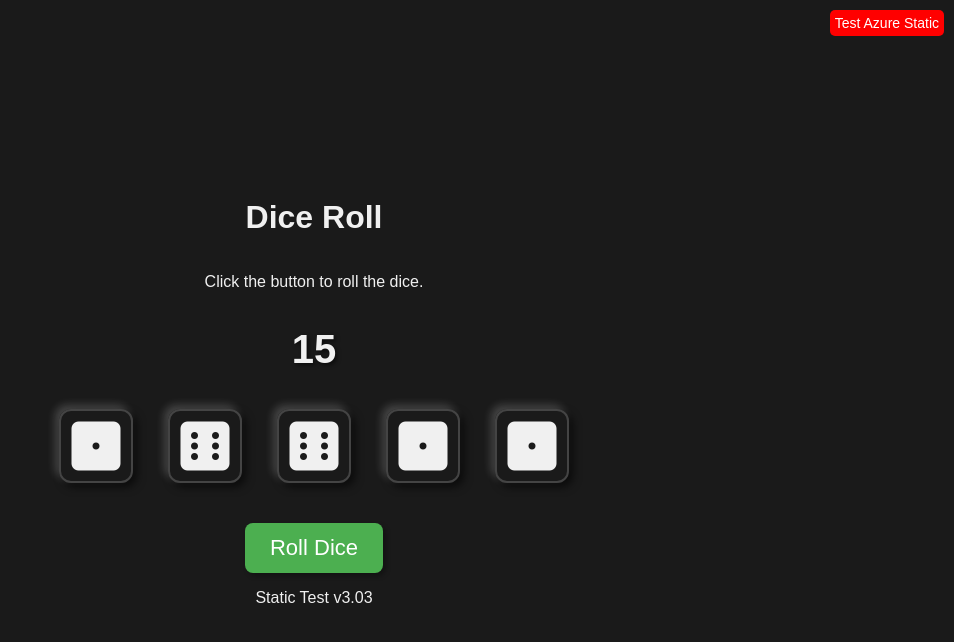
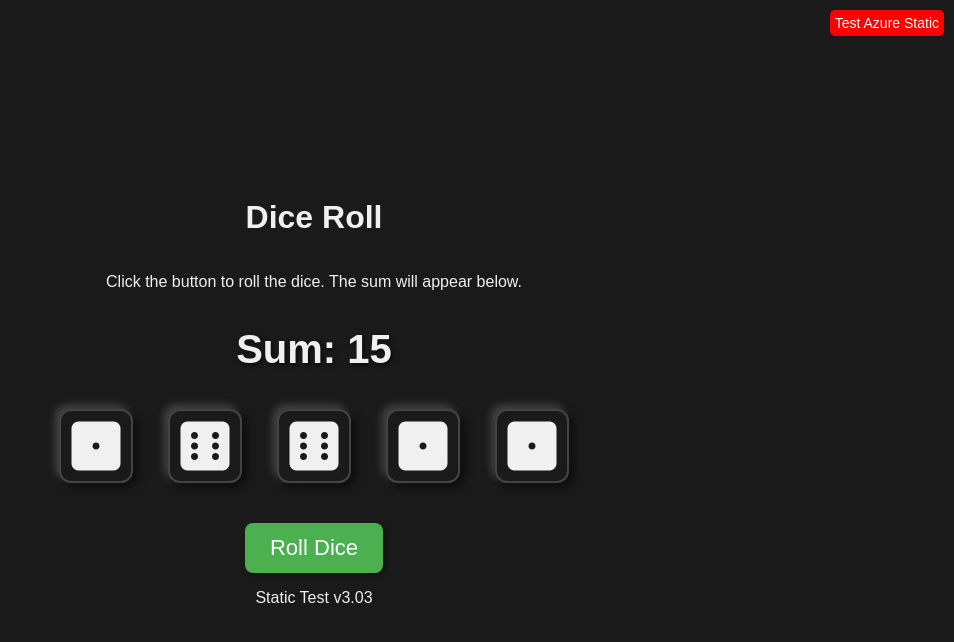
Before and after one commit to nicolemagdz/dice-static, a plain HTML site: page index.html in a window 1280 px wide. Shown: the whole page, without its empty margins (326-1280 px from the left). Drawn offline with Linux system fonts and the light colour scheme.

Commit message:
Finalize index.html

```diff
--- a/index.html
+++ b/index.html
@@ -3,7 +3,7 @@
   <head>
     <meta charset="UTF-8" />
     <meta name="viewport" content="width=device-width, initial-scale=1.0" />
-    <title>Animated Dice Roll</title>
+    <title>5 Dice Roll</title>
     <link
       rel="stylesheet"
       href="https://cdnjs.cloudflare.com/ajax/libs/font-awesome/6.5.1/css/all.min.css"
@@ -18,8 +18,8 @@
   </head>
   <body>
     <h1>Dice Roll</h1>
-    <p>Click the button to roll the dice.</p>
-    <h1 id="sum">15</h1>
+    <p>Click the button to roll the dice. The sum will appear below.</p>
+    <h1 id="sum">Sum: 15</h1>
     <div class="dice" id="dice">
       <div class="die" id="die1">
         <i class="fa-solid fa-dice-one" style="font-size: 3.5rem"></i>
```
